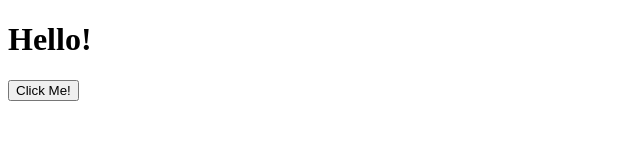
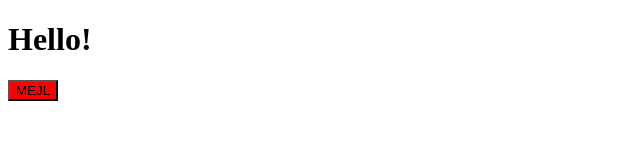
Before and after one commit to gitparada/rada.github.io, a plain HTML site: page index.html in a window 1280 px wide. Shown: the whole page, without its empty margins (0-640 px from the left). Drawn offline with Linux system fonts and the light colour scheme.

Commit message:
Update index.html

```diff
--- a/index.html
+++ b/index.html
@@ -3,7 +3,9 @@
 <body>
 <h1>Hello!</h1>
 <p>
- <button type="button">Click Me!</button>
+ <button style="background-color: red;" onclick="alert('Nie zapomnij podpisać mejla')" type="button">
+ MEJL
+ </button>
  </p>
 </body>
 </html>
```
